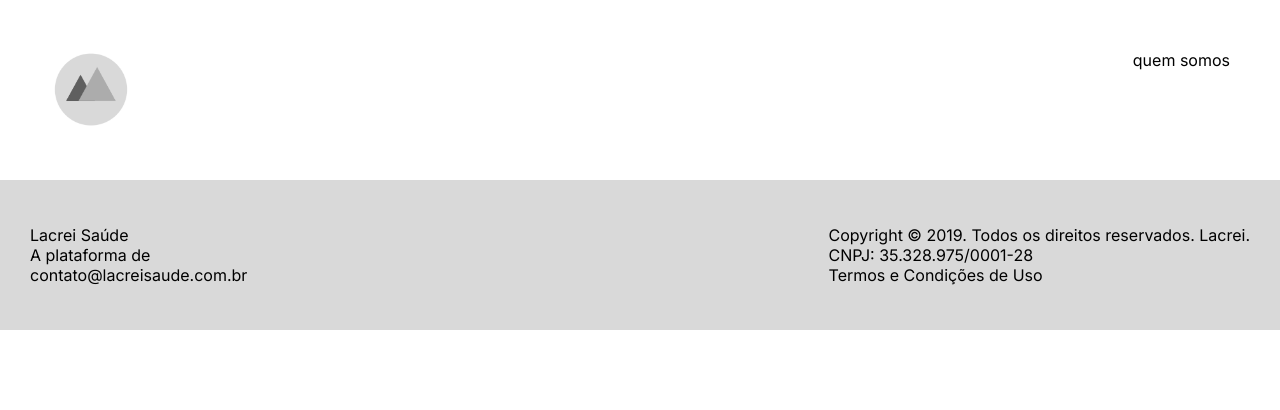
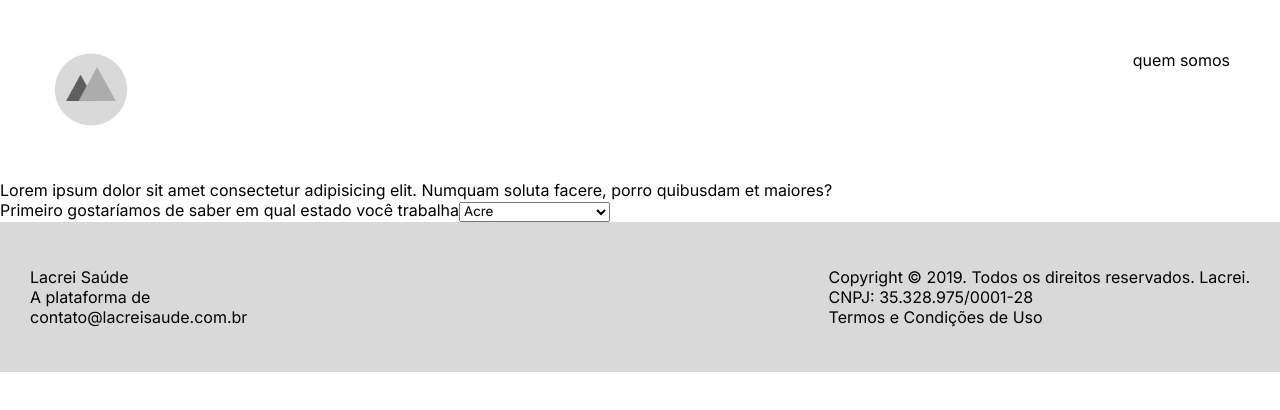
Before and after one commit to michaelmartinlee/front-lacrei, a React (Vite) app: page /pre-cadastrar in a window 1280 px wide. Shown: the top 410 px of the page. Built offline with nearby package versions, Linux system fonts and the light colour scheme.

Commit message:
Adição do componente para escolha de estados, segundo requerido pela equipe de UI e inicio da página de pre cadastro sp

```diff
--- a/package.json
+++ b/package.json
@@ -14,8 +14,8 @@
     "styled-components": "^5.3.5"
   },
   "devDependencies": {
-    "@types/react": "^18.0.0",
-    "@types/react-dom": "^18.0.0",
+    "@types/react": "^18.0.14",
+    "@types/react-dom": "^18.0.6",
     "@types/styled-components": "^5.1.25",
     "@vitejs/plugin-react": "^1.3.0",
     "typescript": "^4.6.3",
--- a/src/Routes.tsx
+++ b/src/Routes.tsx
@@ -7,6 +7,7 @@ import { Profile } from "./pages/Profile";
 import { Home } from "./pages/Home";
 import { Login } from "./pages/Login";
 import { Register } from "./pages/Register";
+import PreRegister from "./pages/PreRegister";
 
 export function Routes() {
   return (
@@ -20,6 +21,7 @@ export function Routes() {
           <Route path="/perfil" element={<Profile />} />
           <Route path="/perfil/editar" element={<EditProfile />} />
           <Route path="/perfil/dados-profissionais" element={<ProfessionalData />} />
+          <Route path="/pre-cadastrar" element ={<PreRegister/>} />
         </RoutesReact>
       </BrowserRouter>
     <Footer />
--- /dev/null
+++ b/src/components/StatesSelect/index.tsx
@@ -0,0 +1,36 @@
+export default function StatesSelect(){
+  return(
+    <div>
+    <label htmlFor="">Primeiro gostaríamos de saber em qual estado você trabalha</label>
+    <select name="estados">
+      <option value="Acre">Acre</option>
+      <option value="Alagoas">Alagoas</option>
+      <option value="Amapá">Amapá</option>
+      <option value="Amazonas">Amazonas</option>
+      <option value="Bahia">Bahia</option>
+      <option value="Ceará">Ceará</option>
+      <option value="Distrito Federal">Distrito Federal</option>
+      <option value="Espírito Santo">Espírito Santo</option>
+      <option value="Goías">Goías</option>
+      <option value="Maranhão">Maranhão</option>
+      <option value="Mato Grosso">Mato Grosso</option>
+      <option value="Mato Grosso do Sul">Mato Grosso do Sul</option>
+      <option value="Minas Gerais">Minas Gerais</option>
+      <option value="Pará">Pará</option>
+      <option value="Paraíba">Paraíba</option>
+      <option value="Paraná">Paraná</option>
+      <option value="Pernambuco">Pernambuco</option>
+      <option value="Piauí">Piauí</option>
+      <option value="Rio de Janeiro">Rio de Janeiro</option>
+      <option value="Rio Grande do Norte">Rio Grande do Norte</option>
+      <option value="Rio Grande do Sul">Rio Grande do Sul</option>
+      <option value="Rondônia">Rondônia</option>
+      <option value="Roraima">Roraima</option>
+      <option value="Santa Catarina">Santa Catarina</option>
+      <option value="São Paulo">São Paulo</option>
+      <option value="Sergipe">Sergipe</option>
+      <option value="Tocantins">Tocantins</option>
+    </select>
+    </div>
+  )
+}
--- /dev/null
+++ b/src/pages/PreRegister/index.tsx
@@ -0,0 +1,10 @@
+import StatesSelect from "../../components/StatesSelect"
+export default function PreRegister(){
+  return(
+  <div>
+    <p>Lorem ipsum dolor sit amet consectetur adipisicing elit. Numquam soluta facere, porro quibusdam et maiores?
+    </p>
+    <StatesSelect />
+  </div>
+  )
+}
```
Also changed, not shown: src/components/StatesSelect/style.ts (added), 1 other file (tests, documents, lock files or other folders).
